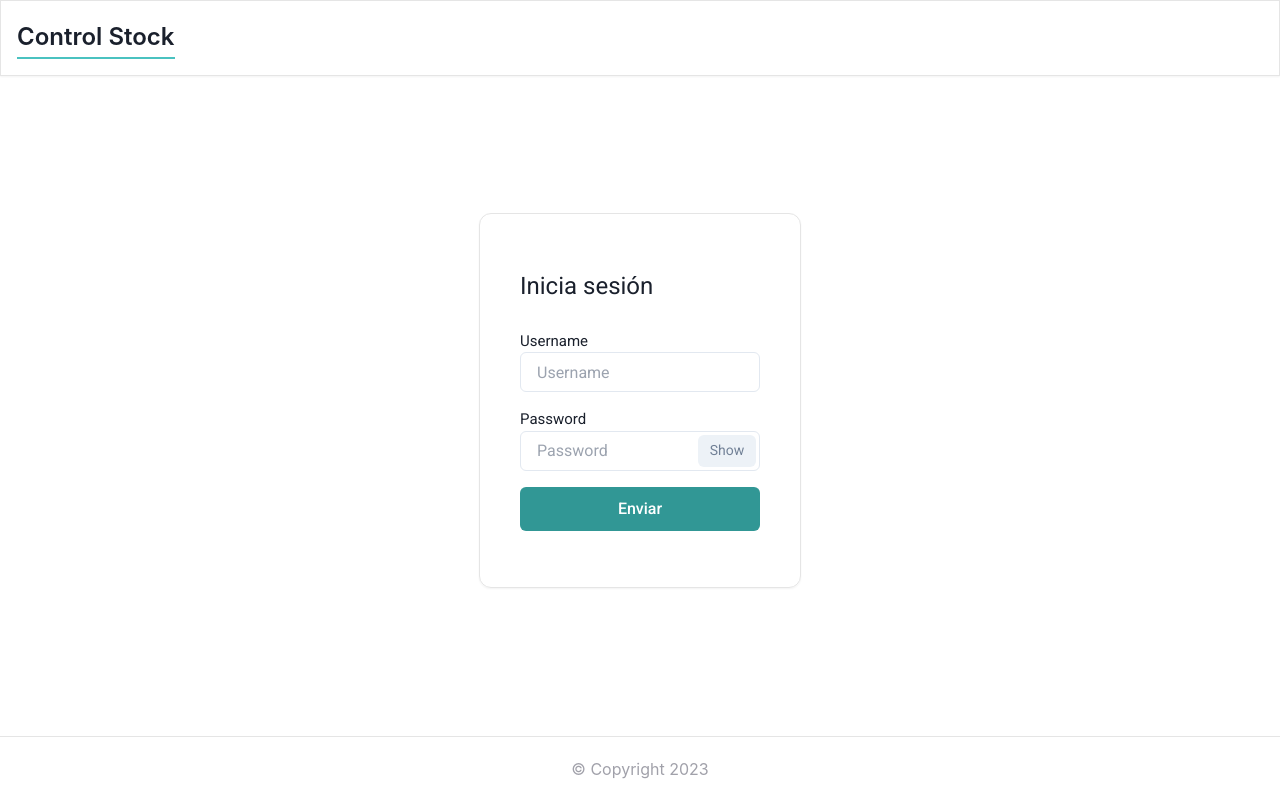
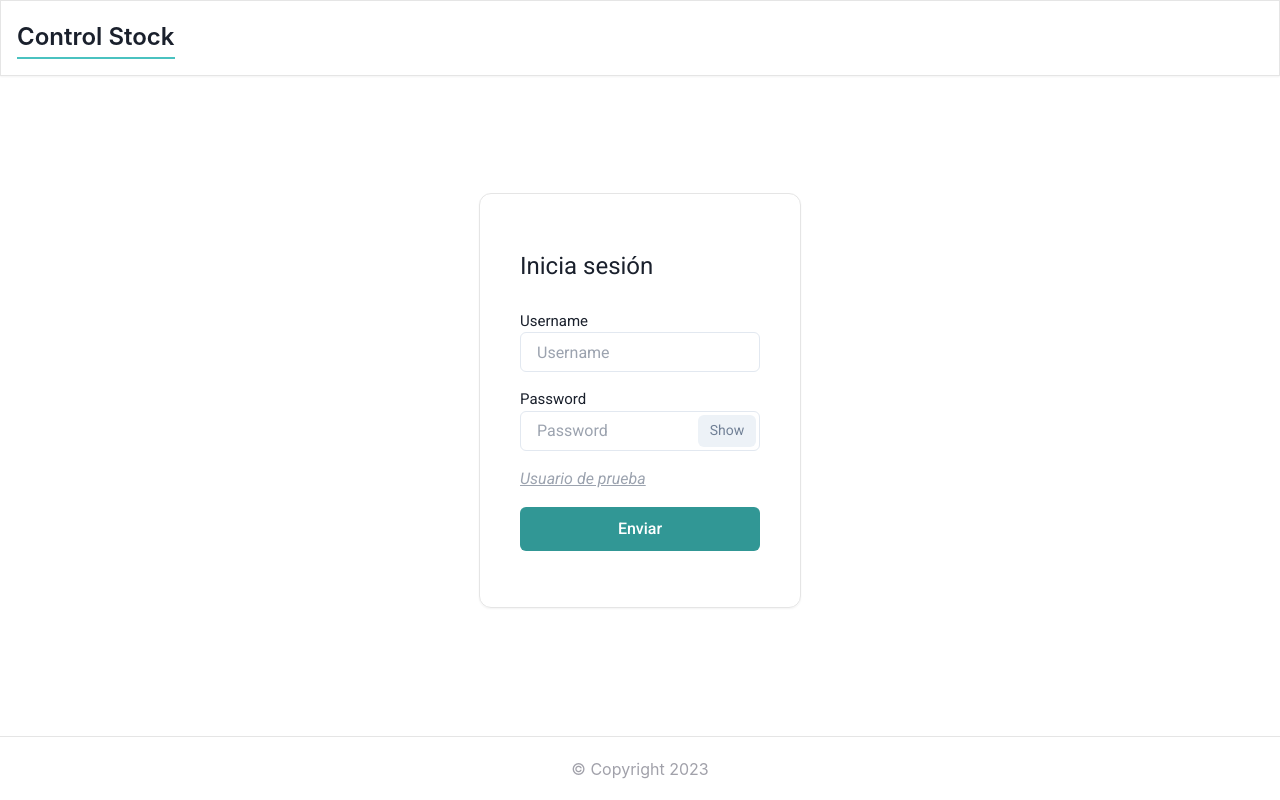
Before and after one commit to tomaspassadore/ControlStock, a React (Vite) app in the folder client/: page /login in a window 1280 px wide. Built offline with nearby package versions, Linux system fonts and the light colour scheme; no server answers.

Commit message:
Test user added

```diff
--- a/client/src/pages/LoginPage.jsx
+++ b/client/src/pages/LoginPage.jsx
@@ -25,8 +25,8 @@ const LoginPage = () => {
   const [show, setShow] = useState(false)
   const handleClick = () => setShow(!show)
   return (
-    <div className='h-full flex items-center justify-center font-[Roboto]'>
-      <div className='flex flex-col items-center justify-center max-w-[15rem] min-[430px]:shadow-sm box-content border-borderColor min-[430px]:border-[1px] rounded-xl pb-12 px-6 min-[430px]:px-10'>
+    <div className='h-full flex flex-col items-center justify-center font-[Roboto]'>
+      <div className='flex flex-col items-center justify-center max-w-[15rem] min-[430px]:shadow-sm box-content border-borderColor min-[430px]:border rounded-xl pb-12 px-6 min-[430px]:px-10'>
         <h2 className='self-start text-2xl pb-7 pt-14'>Inicia sesión</h2>
         <form className="w-full mx-auto flex flex-col gap-y-4" onSubmit={onSubmit}>
           <label htmlFor="username" className='text-[15px]'>Username
@@ -49,6 +49,14 @@ const LoginPage = () => {
               </InputRightElement>
             </InputGroup>
           </label>
+          <div data-tooltip-target="tooltip-top" data-tooltip-placement="top" className='w-max text-md italic underline cursor-default text-gray-400'>
+            <h2>Usuario de prueba</h2>
+          </div>
+          <div id="tooltip-top" role="tooltip" className="absolute z-10 invisible inline-block px-4 py-3 text-sm font-medium text-gray-900 bg-white border border-gray-200 rounded-lg shadow-sm opacity-0 tooltip">
+            <p>Username: test</p>
+            <p>Password: 1234</p>
+            <div className="tooltip-arrow" data-popper-arrow></div>
+          </div>
           <button type="submit" className="text-white bg-buttonPrimary duration-200 hover:bg-buttonPrimaryHover focus:ring-4 focus:ring-blue-300 font-medium rounded-md text-md px-5 py-2.5 mb-2 dark:bg-blue-600 dark:hover:bg-blue-700 focus:outline-none dark:focus:ring-blue-800">Enviar</button>
         </form>
       </div>
```
